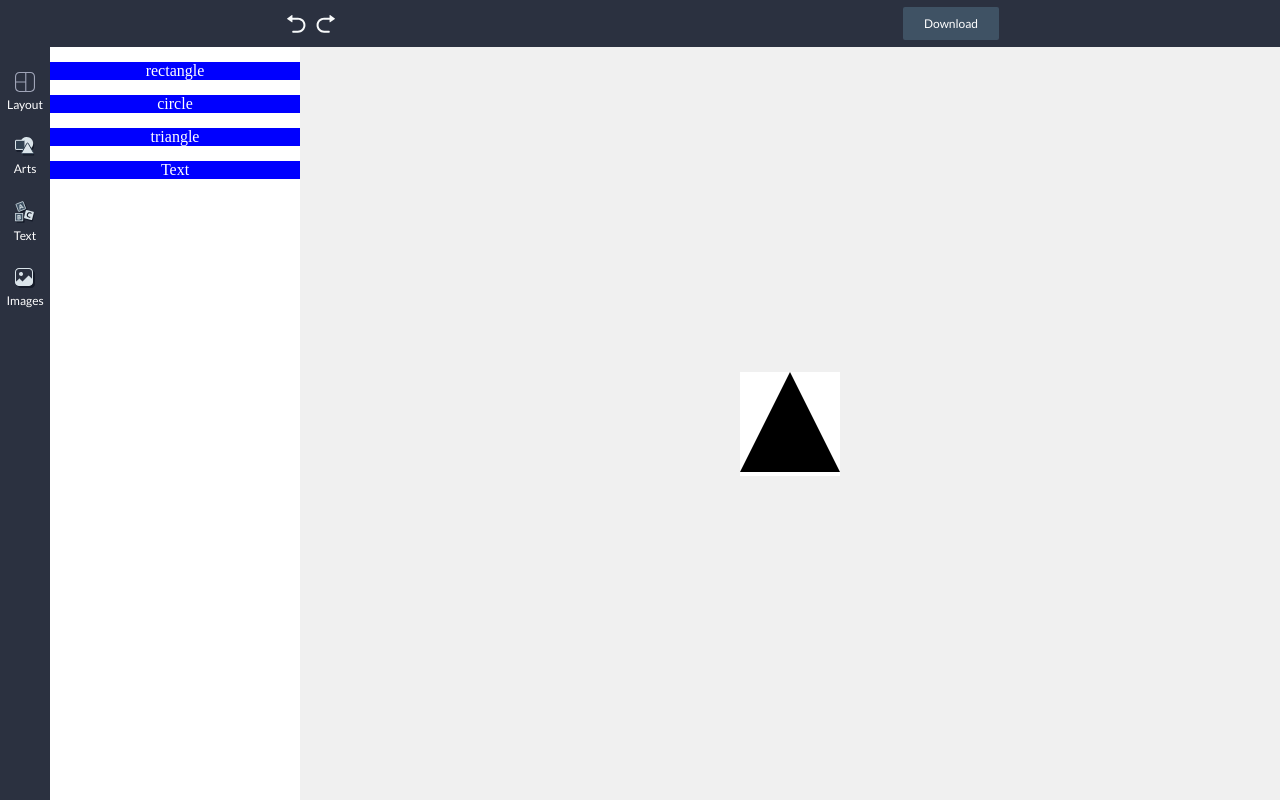
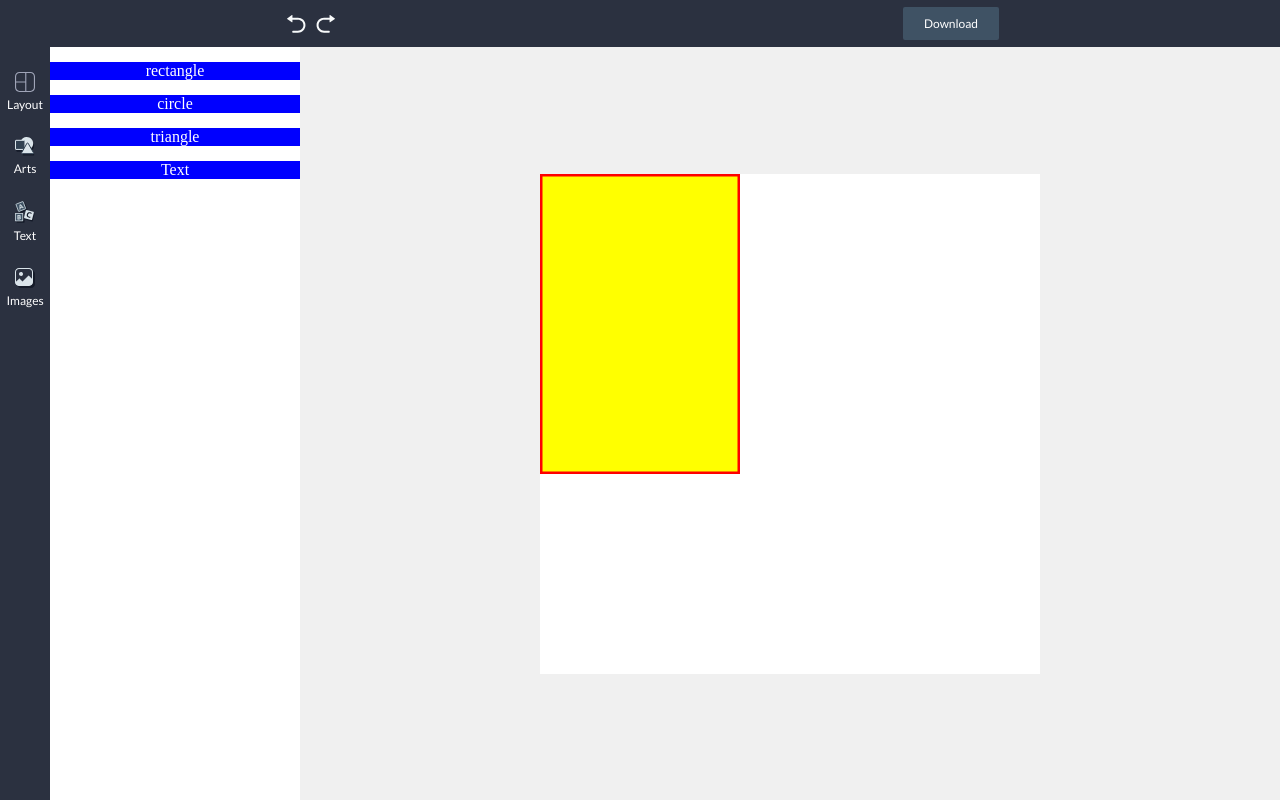
Before and after one commit to VasiliyRoss/card-maker, a React (Create React App) app: page / in a window 1280 px wide. Built offline with nearby package versions, Linux system fonts and the light colour scheme.

Commit message:
добавил арт объект

```diff
--- a/src/components/Block/Block.tsx
+++ b/src/components/Block/Block.tsx
@@ -1,21 +1,32 @@
 import React from 'react';
-import { BlockType } from '../../types/content';
+import { ArtBlockType, BlockType } from '../../types/content';
 import ArtBlock from '../Objects/Art';
 
 function Block(props: BlockType) {
-    return (
-        <div>
-            <ArtBlock
-                posX={props.posX}
-                posY={props.posY}
-                height={props.height}
-                width={props.width}
-                isSelected={props.isSelected}
-                id={props.id}
-                form="triangle"
-            />
-        </div>
-    );
+    switch (props.objectType) {
+        case 'art': {
+            const artElement = props.object as ArtBlockType;
+            const artSize = props.size;
+            return ArtBlock(artElement, artSize);
+        }
+        case 'image': {
+            return (
+                <div>
+                    <p>Hello image</p>
+                </div>
+            );
+        }
+        case 'text': {
+            return (
+                <div>
+                    <p>Hello text</p>
+                </div>
+            );
+        }
+        default: {
+            return null;
+        }
+    }
 }
 
 export default Block;
--- a/src/components/Canvas/Canvas.module.css
+++ /dev/null
@@ -1,4 +0,0 @@
-.canvas {
-    background-color: #ffffff;
-    margin: auto;
-}
--- a/src/components/Canvas/Canvas.tsx
+++ b/src/components/Canvas/Canvas.tsx
@@ -1,21 +1,28 @@
-import React, { Children } from 'react';
+import React from 'react';
 import styles from './Canvas.module.css';
-import { CanvasType } from '../../types/content';
-import ArtBlock from '../Objects/Art';
+import { CanvasType, BlockType } from '../../types/content';
 import { filledArtBlockType } from '../../data/testFilledData';
 import Block from '../Block/Block';
 
-function Canvas({ width, height }: CanvasType) {
+function Canvas(props: CanvasType) {
+    const canvasSize = {
+        height: props.size.height,
+        width: props.size.width,
+    };
+
+    const canvasBackground = {
+        background: props.background?.color,
+    };
+
     return (
-        <div style={{ width, height }} className={styles.canvas}>
-            <Block
-                posX={0}
-                posY={0}
-                height={100}
-                width={100}
-                isSelected={true}
-                id="1"
-            />
+        <div
+            style={{
+                height: canvasSize.height + 'px',
+                width: canvasSize.width + 'px',
+                backgroundColor: canvasBackground.background,
+            }}
+        >
+            <Block {...props.objects?.[0]} />
         </div>
     );
 }
--- a/src/components/Card/Card.module.css
+++ b/src/components/Card/Card.module.css
@@ -0,0 +1,3 @@
+.wrapper {
+    margin: auto;
+}
--- a/src/components/Card/Card.tsx
+++ b/src/components/Card/Card.tsx
@@ -2,10 +2,17 @@ import React from 'react';
 import styles from './Card.module.css';
 import { CardData } from '../../types/content';
 import Canvas from '../Canvas/Canvas';
-import ArtBlock from '../Objects/Art';
 
-function Card({ objects, canvas, filter }: CardData) {
-    return <Canvas width={canvas.width} height={canvas.height} />;
+function Card(props: CardData) {
+    return (
+        <div className={styles.wrapper}>
+            <div
+                className={styles.filter}
+                style={{ background: props.filter?.color }}
+            ></div>
+            <Canvas {...props.canvas} />
+        </div>
+    );
 }
 
 export default Card;
--- a/src/components/Editor/Editor.tsx
+++ b/src/components/Editor/Editor.tsx
@@ -2,15 +2,13 @@ import React from 'react';
 import styles from './Editor.module.css';
 import Toolbar from '../Toolbar/Toolbar';
 import Card from '../Card/Card';
-import { filledCanvas } from '../../data/testFilledData';
-import { filledArtBlockType } from '../../data/testFilledData';
+import { filledCard } from '../../data/testFilledData';
 
 function Editor() {
-    const cardObjects = [filledArtBlockType];
     return (
         <div className={styles.background}>
             <Toolbar />
-            <Card canvas={filledCanvas} />
+            <Card {...filledCard} />
         </div>
     );
 }
--- a/src/components/Objects/Art.tsx
+++ b/src/components/Objects/Art.tsx
@@ -1,7 +1,12 @@
 import React from 'react';
 import { ArtBlockType } from '../../types/content';
 
-function calculateTriangleCoordinates(width: number, height: number): string {
+interface SizeParams {
+    width: number;
+    height: number;
+}
+
+function getTriangleCoordinates(width: number, height: number): string {
     const x1 = width / 2;
     const y1 = 0;
     const x2 = 0;
@@ -12,7 +17,10 @@ function calculateTriangleCoordinates(width: number, height: number): string {
     return `${x1},${y1} ${x2},${y2} ${x3},${y3}`;
 }
 
-function ArtBlock({ width, height, form }: ArtBlockType) {
+function ArtBlock(
+    { form, background, border, borderRadius }: ArtBlockType,
+    { width, height }: SizeParams,
+) {
     const centerX = width / 2;
     const centerY = height / 2;
 
@@ -25,14 +33,28 @@ function ArtBlock({ width, height, form }: ArtBlockType) {
                         cy={centerY}
                         rx={width / 2}
                         ry={height / 2}
+                        fill={background?.color}
+                        strokeWidth={borderRadius}
+                        stroke={border.color}
                     />
                 )}
                 {form === 'rectangle' && (
-                    <rect x={0} y={0} width={width} height={height} />
+                    <rect
+                        x={0}
+                        y={0}
+                        width={width}
+                        height={height}
+                        fill={background?.color}
+                        strokeWidth={borderRadius}
+                        stroke={border.color}
+                    />
                 )}
                 {form === 'triangle' && (
                     <polygon
-                        points={calculateTriangleCoordinates(width, height)}
+                        points={getTriangleCoordinates(width, height)}
+                        fill={background?.color}
+                        strokeWidth={borderRadius}
+                        stroke={border.color}
                     />
                 )}
             </g>
--- a/src/data/testFilledData.ts
+++ b/src/data/testFilledData.ts
@@ -7,6 +7,7 @@ import {
     Size,
     Color,
     BlockType,
+    Position,
 } from '../types/content';
 
 const filledText: TextBlock = {
@@ -24,7 +25,7 @@ const filledImageBlock: ImageBlock = {
 };
 
 const artBlockBackground: Color = {
-    color: 'black',
+    color: 'yellow',
 };
 
 const artBlockBorder: Color = {
@@ -32,30 +33,47 @@ const artBlockBorder: Color = {
 };
 
 const filledArtBlockType: ArtBlockType = {
-    form: 'triangle',
+    form: 'rectangle',
     background: artBlockBackground,
     border: artBlockBorder,
+    borderRadius: '5',
 };
 
 const canvasSize: Size = {
-    height: '600px',
-    width: '600px',
+    height: 500,
+    width: 500,
 };
 
 const canvasBackground: Color = {
-    color: 'yellow',
+    color: '#ffffff',
 };
 
 const blockWithArtSize: Size = {
-    width: '100px',
-    height: '100px',
+    width: 200,
+    height: 300,
+};
+
+const blockWithArtPosition: Position = {
+    posX: '100px',
+    posY: '100px',
 };
 
 const blockWithArt: BlockType = {
     id: '1',
     isSelected: true,
     size: blockWithArtSize,
+    objectType: 'art',
     object: filledArtBlockType,
+    position: blockWithArtPosition,
+};
+
+const blockWithText: BlockType = {
+    id: '1',
+    isSelected: true,
+    size: blockWithArtSize,
+    objectType: 'text',
+    object: filledText,
+    position: blockWithArtPosition,
 };
 
 const filledCanvas: CanvasType = {
@@ -64,13 +82,13 @@ const filledCanvas: CanvasType = {
     background: canvasBackground,
 };
 
-const filter: Color = {
+const filterCard: Color = {
     color: 'red',
 };
 
-const filledEditor: CardData = {
+const filledCard: CardData = {
     canvas: filledCanvas,
-    filter: filter,
+    filter: filterCard,
 };
 
-export { filledCanvas, filledArtBlockType };
+export { filledCanvas, filledArtBlockType, filledCard };
```
Also changed, not shown: src/types/content.ts (+8 -4 lines), .eslintrc.json.
